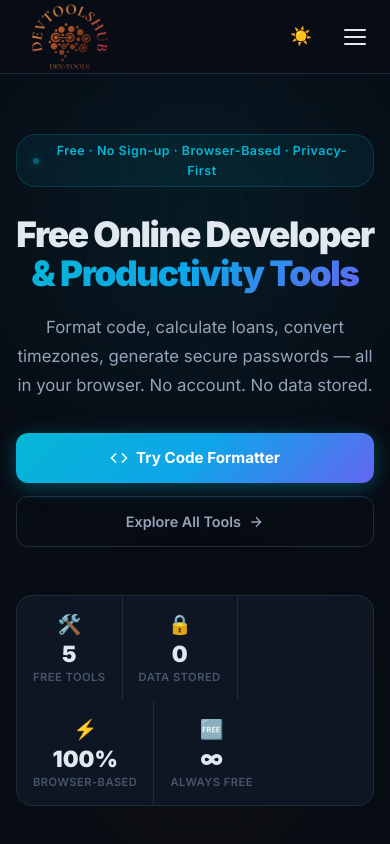
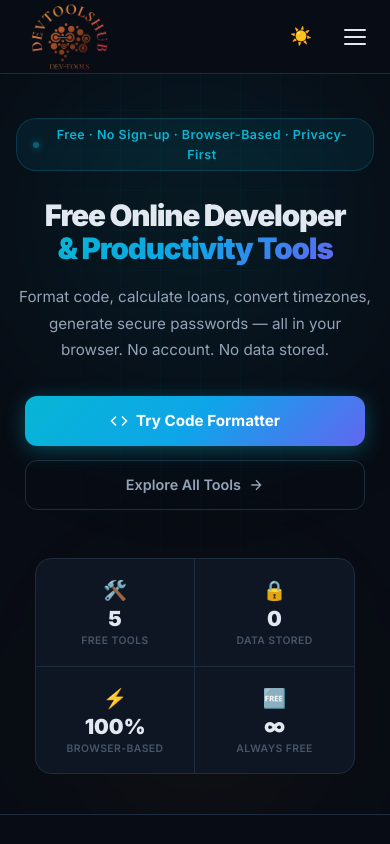
Before and after one commit to jaydipbela001/toolkit, a React (Vite) app: page / in a window 390 px wide. Shown: the top 844 px of the page. Built offline with nearby package versions, Linux system fonts and the light colour scheme; no server answers.

Commit message:
make home page responsive

```diff
--- a/src/pages/Home.css
+++ b/src/pages/Home.css
@@ -216,12 +216,14 @@
 
 /* Hero stats strip */
 .home-hero-stats {
-  display: flex;
-  gap: 0;
+  display: grid;
+  grid-template-columns: repeat(4, 1fr);
   background: var(--card-color);
   border: 1px solid var(--border-color);
   border-radius: 16px;
   overflow: hidden;
+  width: 100%;
+  max-width: 560px;
 }
 
 .hero-stat {
@@ -229,16 +231,16 @@
   flex-direction: column;
   align-items: center;
   gap: 0.2rem;
-  padding: 1rem 1.75rem;
+  padding: 1rem 0.75rem;
   border-right: 1px solid var(--border-color);
-  min-width: 110px;
 }
 
 .hero-stat:last-child { border-right: none; }
+.hero-stat:nth-child(2) { border-right: 1px solid var(--border-color); }
 
 .hero-stat-icon { font-size: 1.2rem; }
-.hero-stat-num { font-size: 1.4rem; font-weight: 900; color: var(--text-color); line-height: 1; }
-.hero-stat-label { font-size: 0.7rem; color: var(--text-muted); font-weight: 600; text-transform: uppercase; letter-spacing: 0.04em; }
+.hero-stat-num  { font-size: 1.3rem; font-weight: 900; color: var(--text-color); line-height: 1; }
+.hero-stat-label { font-size: 0.65rem; color: var(--text-muted); font-weight: 600; text-transform: uppercase; letter-spacing: 0.04em; text-align: center; }
 
 /* ══════════════════════════════════════════════════════════════
    TOOLS GRID
@@ -635,32 +637,55 @@
 /* ══════════════════════════════════════════════════════════════
    Responsive
 ══════════════════════════════════════════════════════════════ */
+
+/* Tablet landscape */
 @media (max-width: 1100px) {
-  .home-tools-grid { grid-template-columns: repeat(2, 1fr); }
+  .home-tools-grid    { grid-template-columns: repeat(2, 1fr); }
   .home-features-grid { grid-template-columns: repeat(2, 1fr); }
+  .home-about-grid    { grid-template-columns: 1fr 300px; gap: 2.5rem; }
 }
 
-@media (max-width: 768px) {
+/* Tablet portrait */
+@media (max-width: 860px) {
   .home-hero { padding: 4rem 0 3rem; }
   .home-tools-section,
   .home-features-section,
   .home-about-section,
   .home-faq-section,
   .home-cta-section { padding: 3rem 0; }
-
   .home-tools-grid { grid-template-columns: 1fr; }
-  .home-features-grid { grid-template-columns: 1fr 1fr; }
-  .home-about-grid { grid-template-columns: 1fr; gap: 2rem; }
-  .home-faq-grid { grid-template-columns: 1fr; }
-  .home-hero-stats { flex-wrap: wrap; }
-  .hero-stat { min-width: 80px; padding: 0.85rem 1rem; }
+  .home-about-grid  { grid-template-columns: 1fr; gap: 2rem; }
+  .home-faq-grid    { grid-template-columns: 1fr; }
 }
 
-@media (max-width: 520px) {
+/* Mobile */
+@media (max-width: 600px) {
+  .home-hero { padding: 3rem 0 2.5rem; }
+  .home-hero-title { font-size: 1.85rem; }
+  .home-hero-sub   { font-size: 0.95rem; }
+
+  /* Stats: 2×2 grid */
+  .home-hero-stats {
+    grid-template-columns: repeat(2, 1fr);
+    max-width: 320px;
+  }
+  .hero-stat:nth-child(1),
+  .hero-stat:nth-child(2) { border-bottom: 1px solid var(--border-color); }
+  .hero-stat:nth-child(2) { border-right: none; }
+  .hero-stat:nth-child(3) { border-right: 1px solid var(--border-color); }
+  .hero-stat:nth-child(4) { border-right: none; }
+
+  /* CTA buttons stacked */
+  .home-hero-actions { flex-direction: column; align-items: stretch; width: 100%; max-width: 340px; }
+  .hero-btn-primary,
+  .hero-btn-ghost { justify-content: center; }
+
   .home-features-grid { grid-template-columns: 1fr; }
-  .home-hero-actions { flex-direction: column; align-items: center; width: 100%; }
-  .hero-btn-primary, .hero-btn-ghost { width: 100%; justify-content: center; }
-  .home-cta-links { flex-direction: column; align-items: center; }
-  .home-cta-links .hero-btn-ghost { width: 100%; justify-content: center; }
-  .about-cta-row { flex-direction: column; }
+  .home-stats-grid    { grid-template-columns: repeat(2, 1fr); }
+
+  .home-cta-inner  { padding: 2.5rem 1.25rem; }
+  .home-cta-links  { flex-direction: column; align-items: stretch; max-width: 300px; margin: 0 auto; }
+  .home-cta-links .hero-btn-ghost { justify-content: center; }
+
+  .about-cta-row { flex-direction: column; align-items: flex-start; }
 }
```
